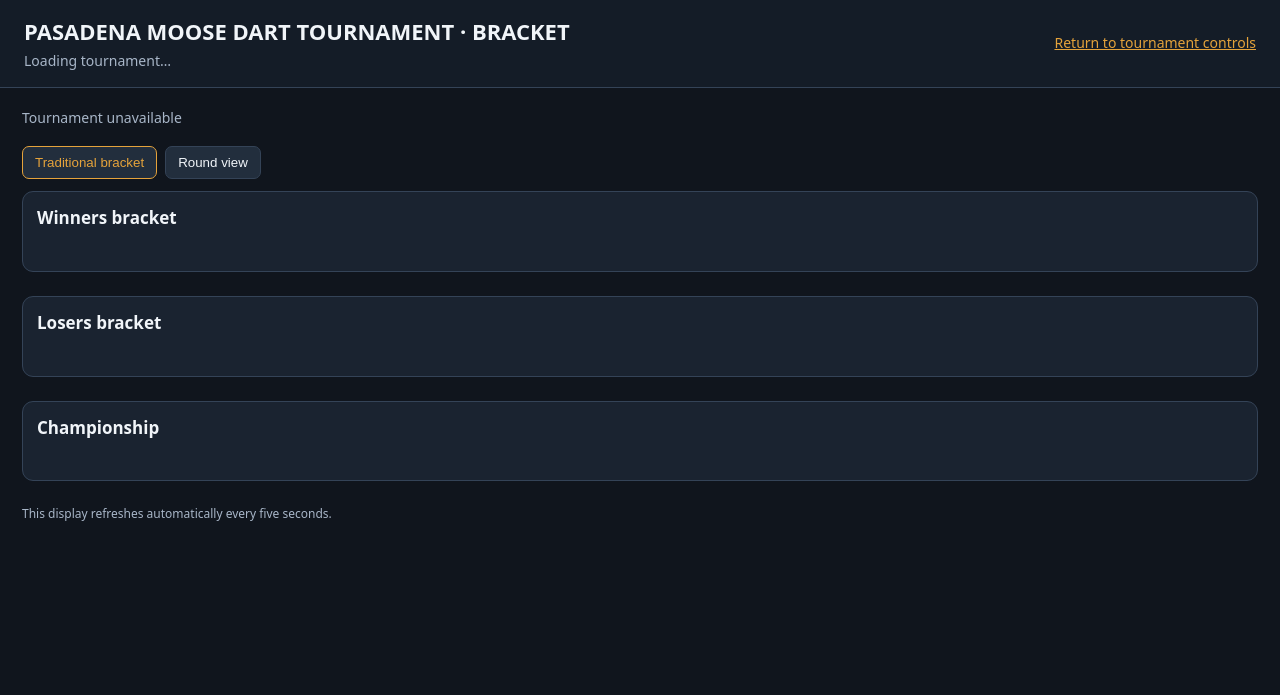
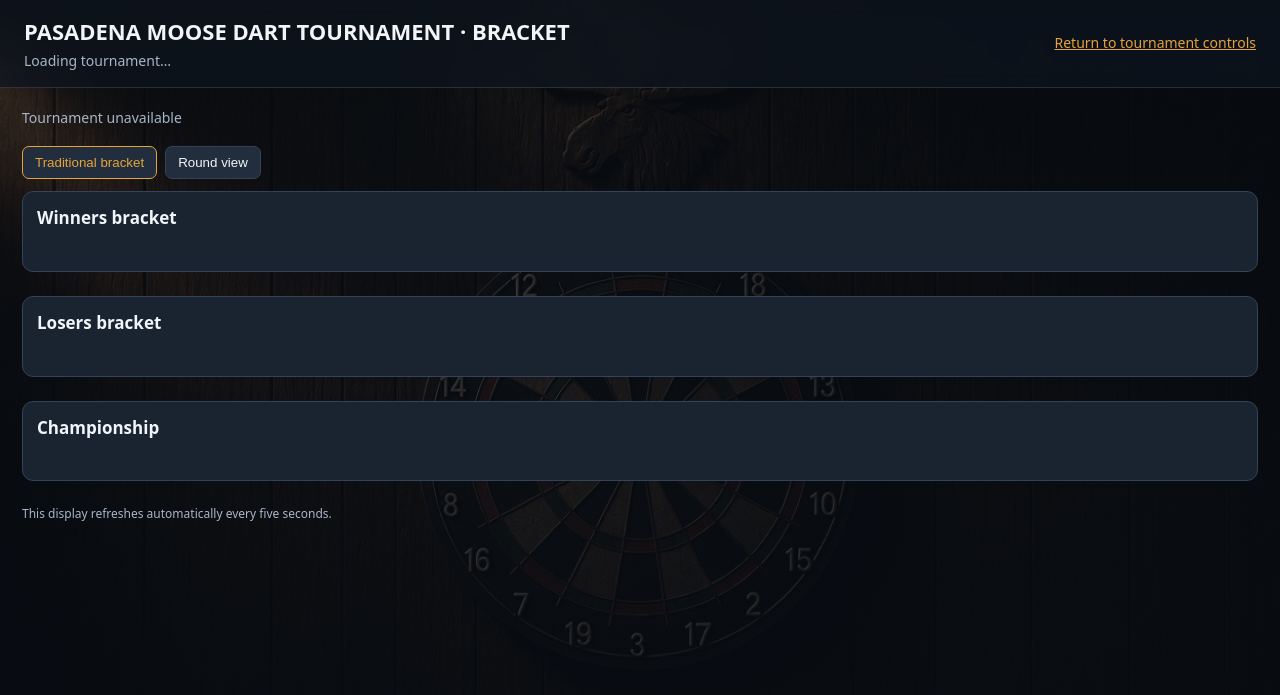
Before and after one commit to linuxguy421/dartmaster, a Python web app: template app/templates/bracket.html in a window 1280 px wide. Shown: the top 695 px of the page. Run offline with Jinja, Linux system fonts and the light colour scheme; the template is opened without the code that fills it, so the values that code supplies are empty.

Commit message:
Integrate background image into tournament dashboards

```diff
--- a/app/templates/bracket.html
+++ b/app/templates/bracket.html
@@ -23,6 +23,12 @@ main{padding:20px 22px 48px}.summary{color:var(--muted);margin-bottom:18px}.view
 .championship .rounds{justify-content:flex-start}.championship .round{flex-basis:300px}
 #notice{color:var(--muted);font-size:12px}
 @media(max-width:600px){header{align-items:flex-start}main{padding:14px}.lane{padding:11px}}
+
+/* Pasadena Moose tournament background */
+body{background:#10151d!important;position:relative;isolation:isolate}
+body::before{content:"";position:fixed;inset:0;z-index:-1;background:linear-gradient(rgba(9,13,19,.78),rgba(9,13,19,.86)),url('/assets/background.jpg') center center/cover no-repeat;}
+header{background:rgba(15,22,31,.72)!important;backdrop-filter:blur(8px);border-bottom:1px solid rgba(255,255,255,.12)!important}
+main>section,.board,.ready-queue,.bracket,.results,.ready-match,.bracket-match{background-color:rgba(25,34,46,.82)!important;backdrop-filter:blur(5px)}
 </style>
 </head>
 <body>
```
